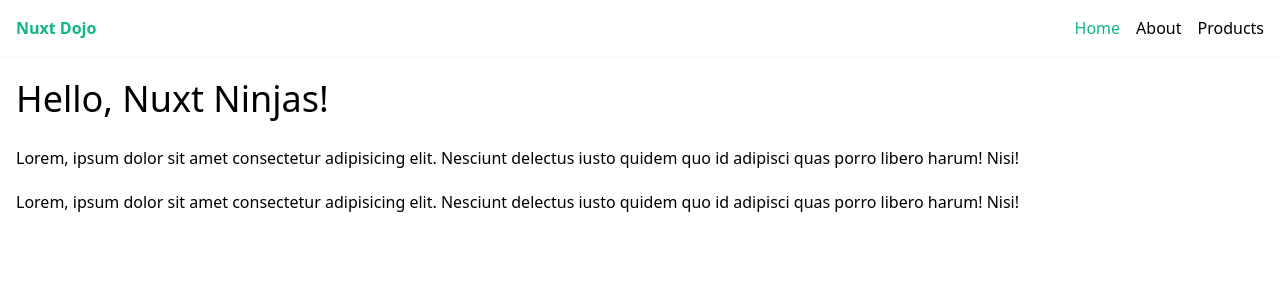
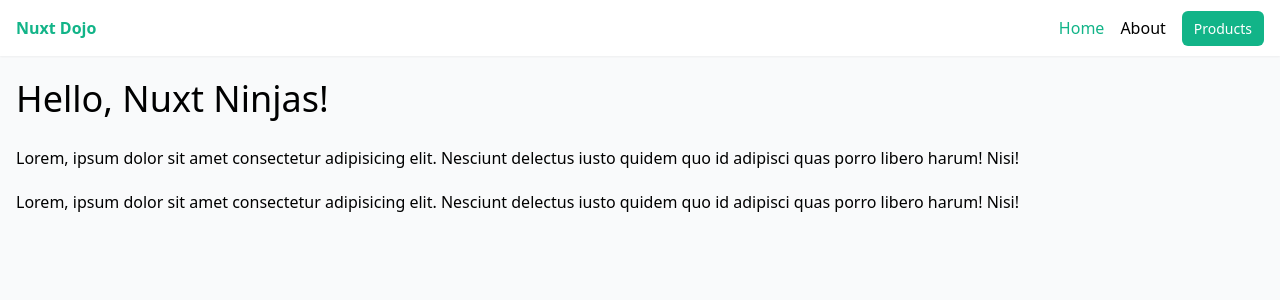
Before and after one commit to Iftee97/first-nuxt3-app, a Nuxt app: page / in a window 1280 px wide. Shown: the top 300 px of the page. Built offline with nearby package versions, Linux system fonts and the light colour scheme.

Commit message:
added tailwind styles

```diff
--- a/assets/css/tailwind.css
+++ b/assets/css/tailwind.css
@@ -1,3 +1,13 @@
 @tailwind base;
 @tailwind components;
 @tailwind utilities;
+
+body {
+  @apply bg-gray-50;
+}
+
+@layer components {
+  .btn {
+    @apply bg-[#12b488] text-white px-3 py-2 rounded-md text-sm;
+  }
+}
--- a/layouts/default.vue
+++ b/layouts/default.vue
@@ -6,7 +6,7 @@
         <ul class="flex items-center gap-4">
           <li><NuxtLink to="/">Home</NuxtLink></li>
           <li><NuxtLink to="/about">About</NuxtLink></li>
-          <li><NuxtLink to="/products">Products</NuxtLink></li>
+          <li><NuxtLink to="/products" class="btn">Products</NuxtLink></li>
         </ul>
       </nav>
     </header>
```
